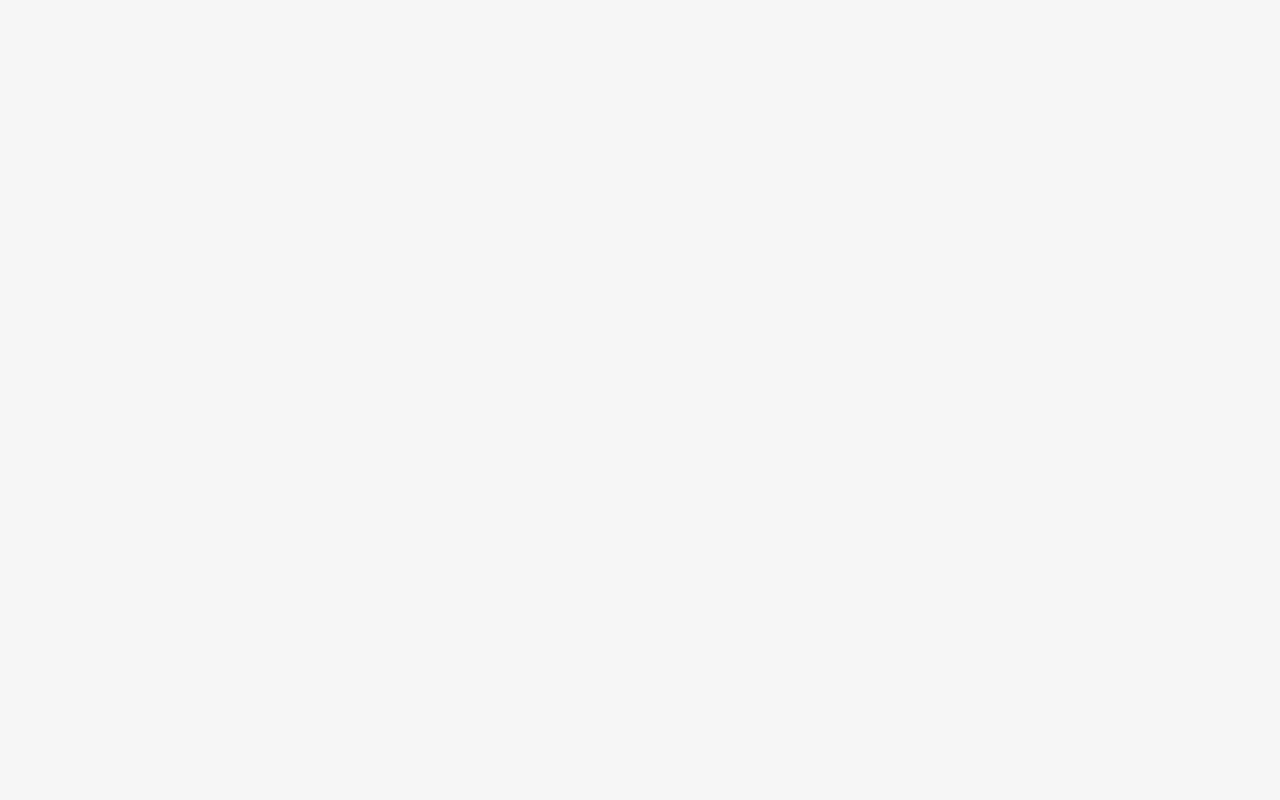
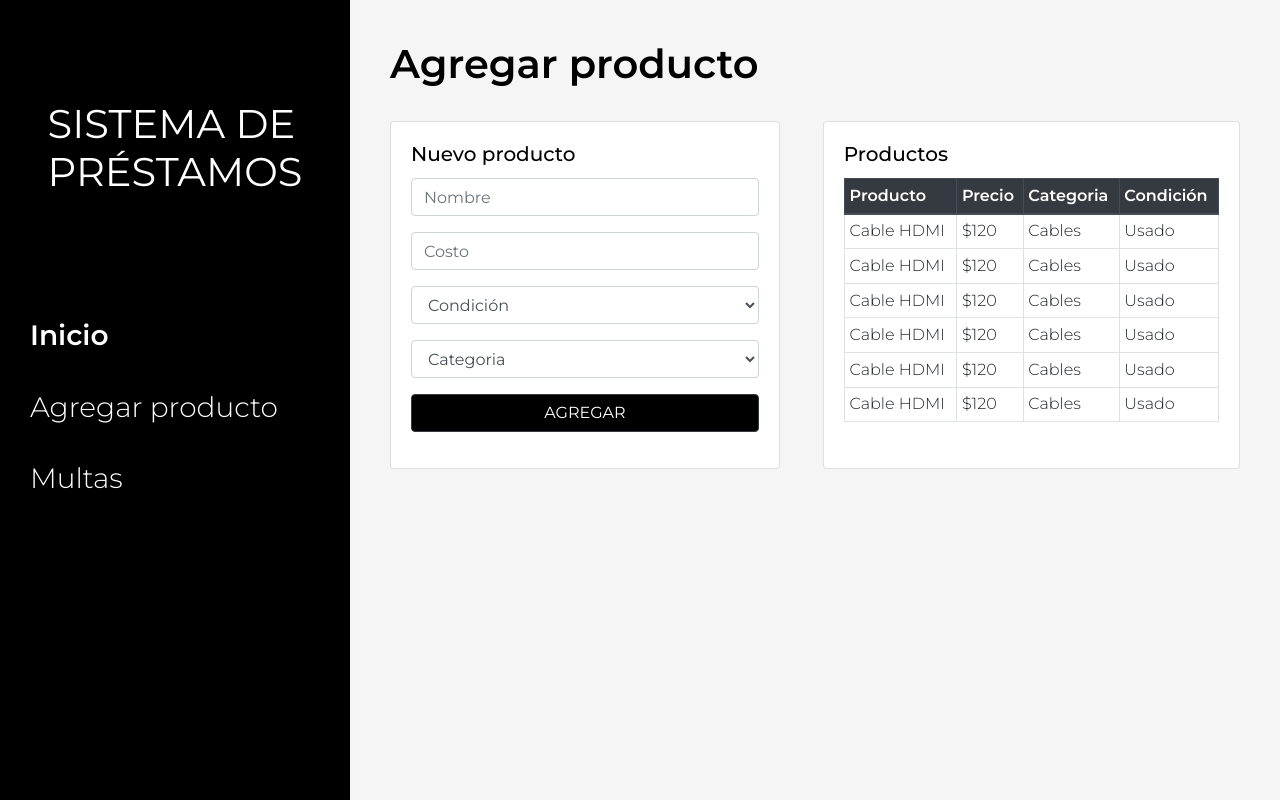
Before and after one commit to felipeortega99/BorrowingSystem, an Angular app in the folder borrowing-system/: page /home in a window 1280 px wide. Built offline with nearby package versions, Linux system fonts and the light colour scheme.

Commit message:
Finished add product view and ssome form validators

```diff
--- a/borrowing-system/angular.json
+++ b/borrowing-system/angular.json
@@ -30,16 +30,14 @@
                             "./node_modules/bootstrap/dist/css/bootstrap.min.css",
                             "src/styles.scss"
                         ],
-            "scripts": []
+                        "scripts": ["./node_modules/jquery/dist/jquery.min.js"]
                     },
                     "configurations": {
                         "production": {
-              "fileReplacements": [
-                {
+                            "fileReplacements": [{
                                 "replace": "src/environments/environment.ts",
                                 "with": "src/environments/environment.prod.ts"
-                }
-              ],
+                            }],
                             "optimization": true,
                             "outputHashing": "all",
                             "sourceMap": false,
@@ -49,13 +47,11 @@
                             "extractLicenses": true,
                             "vendorChunk": false,
                             "buildOptimizer": true,
-              "budgets": [
-                {
+                            "budgets": [{
                                 "type": "initial",
                                 "maximumWarning": "2mb",
                                 "maximumError": "5mb"
-                }
-              ]
+                            }]
                         }
                     }
                 },
--- a/borrowing-system/package.json
+++ b/borrowing-system/package.json
@@ -20,8 +20,12 @@
     "@angular/platform-browser": "~7.0.0",
     "@angular/platform-browser-dynamic": "~7.0.0",
     "@angular/router": "~7.0.0",
+    "@types/jquery": "^3.3.22",
     "bootstrap": "^4.1.3",
+    "bootstrap-select": "^1.13.3",
     "core-js": "^2.5.4",
+    "jquery": "^3.3.1",
+    "popper.js": "^1.14.3",
     "rxjs": "~6.3.3",
     "zone.js": "~0.8.26"
   },
--- a/borrowing-system/src/app/app-routing.module.ts
+++ b/borrowing-system/src/app/app-routing.module.ts
@@ -1,10 +1,11 @@
 import { NgModule, Component } from '@angular/core';
 import { Routes, RouterModule } from '@angular/router';
-import { HomeComponent } from './components/index.components';
+import { HomeComponent, AddProductComponent } from './components/index.components';
 
 const ROUTES: Routes = [
   {path: 'home', component: HomeComponent },
-  {path: '', redirectTo: 'home', pathMatch: 'full' },
+  {path: 'add-product', component: AddProductComponent },
+  {path: '', redirectTo: 'home', pathMatch: 'full' }
 ];
 
 @NgModule({
--- a/borrowing-system/src/app/app.component.html
+++ b/borrowing-system/src/app/app.component.html
@@ -1,8 +1,7 @@
-<!-- <div id="mainContainer">
+<div id="mainContainer">
     <div id="sidebar">
         <h2 id="title">
-      SISTEMA DE <br />
-      PRÉSTAMOS
+            SISTEMA DE <br /> PRÉSTAMOS
         </h2>
         <div class="btn-group-vertical" role="group">
             <button type="button" class="sidebar-item">
@@ -14,7 +13,10 @@
             <button type="button" class="sidebar-item"><h3>Multas</h3></button>
         </div>
     </div>
-  <div id="page-content"><router-outlet></router-outlet></div>
-</div> -->
+    <div id="page-content">
+        <app-add-product></app-add-product>
+        <!-- <router-outlet></router-outlet> -->
+    </div>
+</div>
 
 <!-- <app-login></app-login> -->
--- a/borrowing-system/src/app/app.module.ts
+++ b/borrowing-system/src/app/app.module.ts
@@ -1,5 +1,6 @@
 import { BrowserModule } from '@angular/platform-browser';
 import { NgModule } from '@angular/core';
+import { ReactiveFormsModule } from '@angular/forms';
 
 // Routes
 import { AppRoutingModule } from './app-routing.module';
@@ -22,7 +23,8 @@ import { HomeComponent,
   ],
   imports: [
     BrowserModule,
-    AppRoutingModule
+    AppRoutingModule,
+    ReactiveFormsModule
   ],
   providers: [],
   bootstrap: [AppComponent]
--- a/borrowing-system/src/app/components/add-product/add-product.component.html
+++ b/borrowing-system/src/app/components/add-product/add-product.component.html
@@ -1,3 +1,95 @@
-<p>
-  add-product works!
-</p>
+<div id="grid-body-container">
+    <h1 class="main-label">Agregar producto</h1>
+    <div class="card card-box-shadow" id="add-product-container">
+        <div class="card-body">
+            <h5 class="card-title text-left">Nuevo producto</h5>
+            <form [formGroup]="addProductForm" (ngSubmit)="onSubmit()" class="font-weight-light" novalidate>
+                <div class="form-group">
+                    <input type="text" formControlName="name" class="form-control" placeholder="Nombre" [ngClass]="{ 'is-invalid': submitted && f['name'].errors }">
+                </div>
+                <div *ngIf="submitted && f['name'].errors" class="invalid-feedback">
+                    <div *ngIf="f['name'].errors.required">Por favor ingresa un nombre</div>
+                </div>
+                <div class="form-group">
+                    <input type="number" formControlName="price" class="form-control" [ngClass]="{ 'is-invalid': submitted && f.price.errors }" maxlength="15" placeholder="Costo">
+                </div>
+                <div *ngIf="submitted && f['price'].errors" class="invalid-feedback">
+                    <div *ngIf="f['price'].errors.required">Por favor ingresa el costo</div>
+                </div>
+                <div class="form-group">
+                    <select class="form-control" id="condition" placeholder="Condición" required>
+                      <option >Condición</option>
+                      <option >Nuevo</option>
+                      <option >Usado</option>
+                  </select>
+                </div>
+                <div class="form-group">
+                    <select class="form-control" id="pcategory" placeholder="Categoria" required>
+                    <option >Categoria</option>
+                    <option >Cables</option>
+                    <option >Artículos de oficina</option>
+                  </select>
+                </div>
+                <div class="form-group">
+                    <button class="btn btn-dark btn-block">AGREGAR</button>
+                </div>
+            </form>
+        </div>
+    </div>
+
+    <div class="card card-box-shadow" id="all-products-container">
+        <div class="card-body">
+            <h5 class="card-title text-left">Productos</h5>
+
+            <table class="table table-bordered table-hover table-sm">
+                <thead class="thead-dark font-weight-regular">
+                    <tr>
+                        <th scope="col">Producto</th>
+                        <th scope="col">Precio</th>
+                        <th scope="col">Categoria</th>
+                        <th scope="col">Condición</th>
+                    </tr>
+                </thead>
+                <tbody class="font-weight-light">
+                    <tr>
+                        <td scope="row">Cable HDMI</td>
+                        <td>$120</td>
+                        <td>Cables</td>
+                        <td>Usado</td>
+                    </tr>
+                    <tr>
+                        <td scope="row">Cable HDMI</td>
+                        <td>$120</td>
+                        <td>Cables</td>
+                        <td>Usado</td>
+                    </tr>
+                    <tr>
+                        <td scope="row">Cable HDMI</td>
+                        <td>$120</td>
+                        <td>Cables</td>
+                        <td>Usado</td>
+                    </tr>
+                    <tr>
+                        <td scope="row">Cable HDMI</td>
+                        <td>$120</td>
+                        <td>Cables</td>
+                        <td>Usado</td>
+                    </tr>
+                    <tr>
+                        <td scope="row">Cable HDMI</td>
+                        <td>$120</td>
+                        <td>Cables</td>
+                        <td>Usado</td>
+                    </tr>
+                    <tr>
+                        <td scope="row">Cable HDMI</td>
+                        <td>$120</td>
+                        <td>Cables</td>
+                        <td>Usado</td>
+                    </tr>
+                </tbody>
+            </table>
+        </div>
+    </div>
+
+</div>
--- a/borrowing-system/src/app/components/add-product/add-product.component.scss
+++ b/borrowing-system/src/app/components/add-product/add-product.component.scss
@@ -0,0 +1,23 @@
+#grid-body-container {
+    display: grid;
+    width: 100%;
+    grid-template-columns: auto auto;
+    grid-template-rows: auto auto;
+    grid-template-areas: "main_label ." "add_product all_products";
+    margin: auto;
+    grid-gap: 25px 43px;
+}
+
+.main-label {
+    grid-area: main_label;
+    justify-self: start;
+}
+
+#add-product-container {
+    grid-area: add_product;
+    height: fit-content;
+}
+
+#all-products-container {
+    grid-area: all_products;
+}
--- a/borrowing-system/src/app/components/add-product/add-product.component.ts
+++ b/borrowing-system/src/app/components/add-product/add-product.component.ts
@@ -1,4 +1,5 @@
 import { Component, OnInit } from '@angular/core';
+import { FormBuilder, FormGroup, Validators } from '@angular/forms';
 
 @Component({
   selector: 'app-add-product',
@@ -6,10 +7,29 @@ import { Component, OnInit } from '@angular/core';
   styleUrls: ['./add-product.component.scss']
 })
 export class AddProductComponent implements OnInit {
+addProductForm: FormGroup;
+submitted = false;
 
-  constructor() { }
+  constructor(private formBuilder: FormBuilder) {
+    this.createForm();
+  }
 
-  ngOnInit() {
+  ngOnInit() {}
+
+  createForm() {
+    this.addProductForm = this.formBuilder.group({
+      name: ['', Validators.required],
+      price: ['', Validators.required]
+    });
+  }
+
+  get f() { return this.addProductForm.controls; }
+
+  onSubmit() {
+    this.submitted = true;
+    if (this.addProductForm.invalid) {
+      return;
+    }
   }
 
 }
--- a/borrowing-system/src/app/components/home/home.component.ts
+++ b/borrowing-system/src/app/components/home/home.component.ts
@@ -1,4 +1,5 @@
 import { Component, OnInit } from '@angular/core';
+import { FormBuilder, FormGroup, Validators } from '@angular/forms';
 
 @Component({
   selector: 'app-home',
@@ -6,10 +7,28 @@ import { Component, OnInit } from '@angular/core';
   styleUrls: ['./home.component.scss']
 })
 export class HomeComponent implements OnInit {
+  rentProductForm: FormGroup;
+  submitted = false;
 
-  constructor() {  }
+  constructor(private formBuilder: FormBuilder) {
+    this.createForm();
+  }
 
   ngOnInit() {
   }
 
+  createForm() {
+    this.rentProductForm = this.formBuilder.group({
+      name: ['', Validators.required],
+      studentNumber: ['', Validators.required]
+    });
+  }
+  get f() { return this.rentProductForm.controls; }
+
+  onSubmit() {
+    this.submitted = true;
+    if (this.rentProductForm.invalid) {
+      return;
+    }
+  }
 }
--- a/borrowing-system/src/app/components/login/login.component.html
+++ b/borrowing-system/src/app/components/login/login.component.html
@@ -1,12 +1,11 @@
 <div class="loginContainer">
     <h2 id="title">
-    SISTEMA DE <br />
-    PRÉSTAMOS
+        SISTEMA DE <br /> PRÉSTAMOS
     </h2>
     <h4 id="subtitle">Bienvenido</h4>
     <div class="card card-box-shadow" id="rent-product-form-container">
         <div class="card-body">
-      <form class="font-weight-light">
+            <!-- <form class="font-weight-light">
         <form>
           <div class="form-group">
             <input
@@ -26,7 +25,7 @@
           </div>
         </form>
         <button type="submit" class="btn btn-dark btn-block">INGRESAR</button>
-      </form>
+      </form> -->
         </div>
     </div>
 </div>
--- a/borrowing-system/src/styles.scss
+++ b/borrowing-system/src/styles.scss
@@ -1,12 +1,12 @@
 /* You can add global styles to this file, and also import other style files */
 
 @import url('https://fonts.googleapis.com/css?family=Montserrat:300,400,500,600');
-$font: 'Montserrat', sans-serif;
+$font: 'Montserrat',
+sans-serif;
 $light: 300;
 $regular: 400;
 $medium: 500;
 $semi-bold:600;
-
 body {
     background-color: #F5F5F5;
     font-family: 'Montserrat', sans-serif;
@@ -53,6 +53,23 @@ h4 {
     font-weight: $semi-bold;
 }
 
-.btn-dark{
+.btn-dark {
     background-color: black;
 }
+
+.btn-dark:hover {
+    box-shadow: 0px 6px 6px #888888;
+}
+
+.invalid-feedback {
+    display: block;
+    margin-bottom: 1rem;
+}
+
+.input-invalid-feedback-active {
+    margin-bottom: 0;
+}
+
+.input-invalid-feedback-inactive {
+    margin-bottom: 1rem;
+}
```
Also changed, not shown: borrowing-system/src/app/components/home/home.component.html (+13 -5 lines), 1 other file (tests, documents, lock files or other folders). Lines whose indentation alone changed are shown as unchanged.
